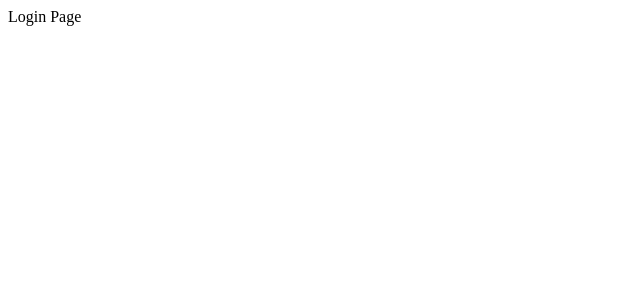
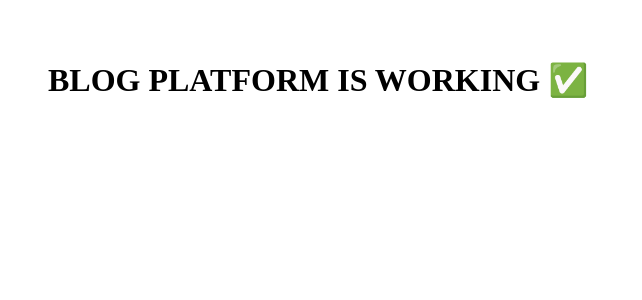
Before and after one commit to santoshml-lab/blog-platform-frontend, a React (Vite) app: page /login in a window 1280 px wide. Shown: the top 300 px of the page, without its empty margins (0-642 px from the left). Built offline with nearby package versions, Linux system fonts and the light colour scheme.

Commit message:
Update App.jsx

```diff
--- a/src/App.jsx
+++ b/src/App.jsx
@@ -10,17 +10,11 @@ function App() {
 
       <Route
         path="/login"
-        element={<div>Login Page</div>}
-      />
-
-      <Route
-        path="/register"
-        element={<div>Register Page</div>}
-      />
-
-      <Route
-        path="/home"
-        element={<div>Home Page</div>}
+        element={
+          <h1 style={{ padding: "40px" }}>
+            BLOG PLATFORM IS WORKING ✅
+          </h1>
+        }
       />
     </Routes>
   );
```
